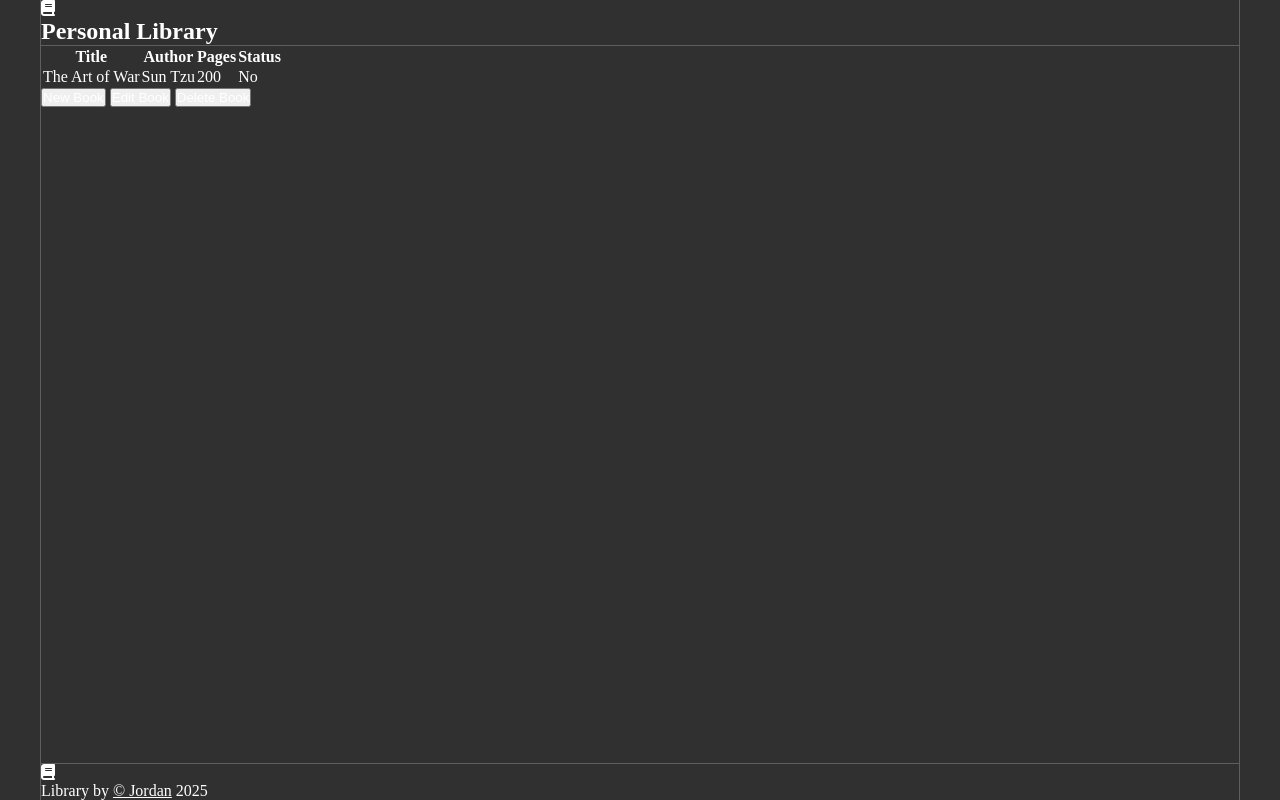
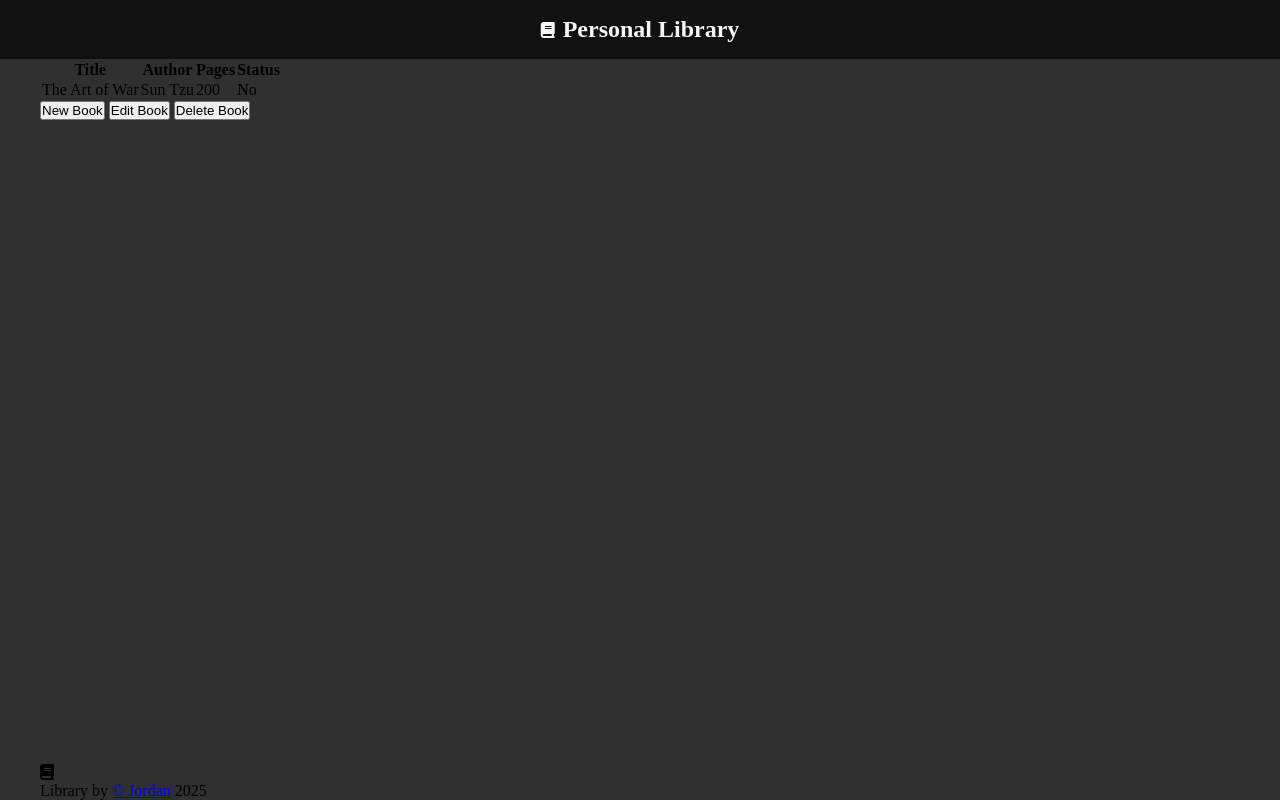
Before and after one commit to Jordan-AM/Library, a plain HTML site: page index.html in a window 1280 px wide. Drawn offline with Linux system fonts and the light colour scheme.

Commit message:
Finish header section and select new colors

```diff
--- a/style.css
+++ b/style.css
@@ -1,9 +1,12 @@
 :root {
+    --color-black: #111;
+    --color-white: #f9f9f9;
     --color-dark: #303030;
-    --color-bright: #ffffff;
+    --color-bright: #f6f6f6;
     --color-gray: #5e5e5e;
     --color-primary: #fffd00;
     --color-secondary: #00fff9;
+    --transition: all 0.2s ease;
 
     & *,
     & *::before,
@@ -27,12 +30,7 @@ body {
     background-color: var(--color-dark);
 }
 
-.footer-link,
-.fa-solid,
-.text {
-    color: var(--color-bright);
-}
-
+/* Page Container */
 #page-container {
     display: grid;
     min-height: 100vh;
@@ -41,6 +39,7 @@ body {
     justify-items: center;
 }
 
+/* Duplicated attrs */
 #header,
 #main,
 #footer {
@@ -51,9 +50,25 @@ body {
 .main-container,
 .footer-container {
     min-height: 100%;
-    border-inline: 1px solid var(--color-gray);
 }
 
-.main-container {
-    border: 1px solid var(--color-gray);
+/* Header Section */
+#header{
+    background-color: var(--color-black);
+    color: var(--color-bright);
+    display: grid;
+    justify-content: center;
+    padding: 1rem;
+    min-width: 100%;
 }
+
+.header-container {
+    display: flex;
+    align-items: center;
+    gap: 0.5rem;
+    transition: var(--transition);
+}
+
+.header-container:hover {
+    color: var(--color-primary);
+}
```
